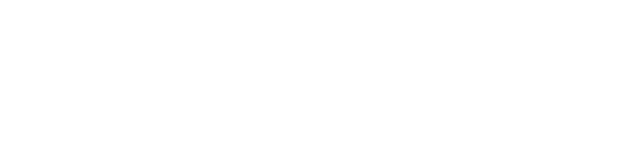
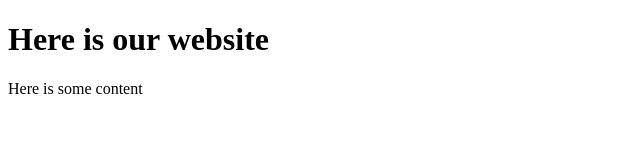
Before and after one commit to deryabegum/TheHeuristics, a plain HTML site: page index.html in a window 1280 px wide. Shown: the whole page, without its empty margins (0-640 px from the left). Drawn offline with Linux system fonts and the light colour scheme.

Commit message:
Update index.html

```diff
--- a/index.html
+++ b/index.html
@@ -6,6 +6,7 @@
     <title>Document</title>
 </head>
 <body>
-
+    <h1> Here is our website</h1>
+    <p>Here is some content</p>
 </body>
 </html>
```
